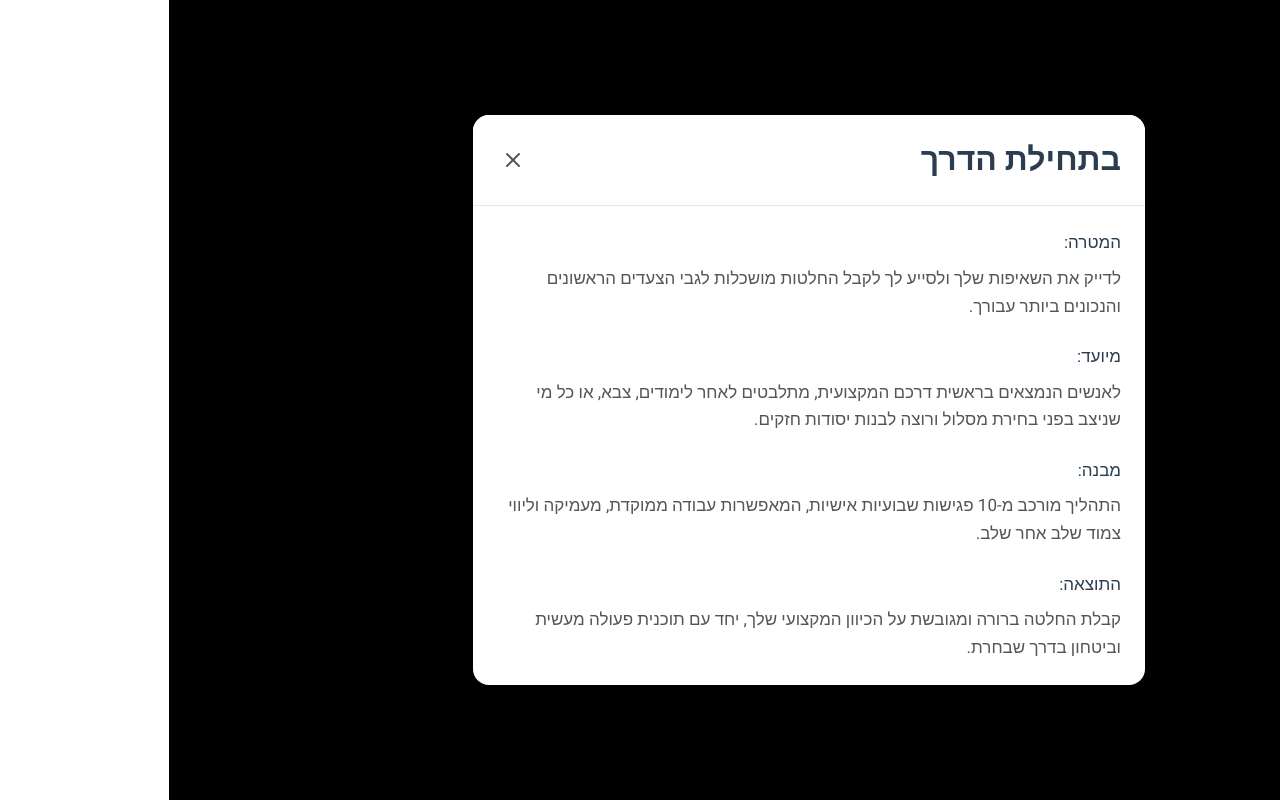
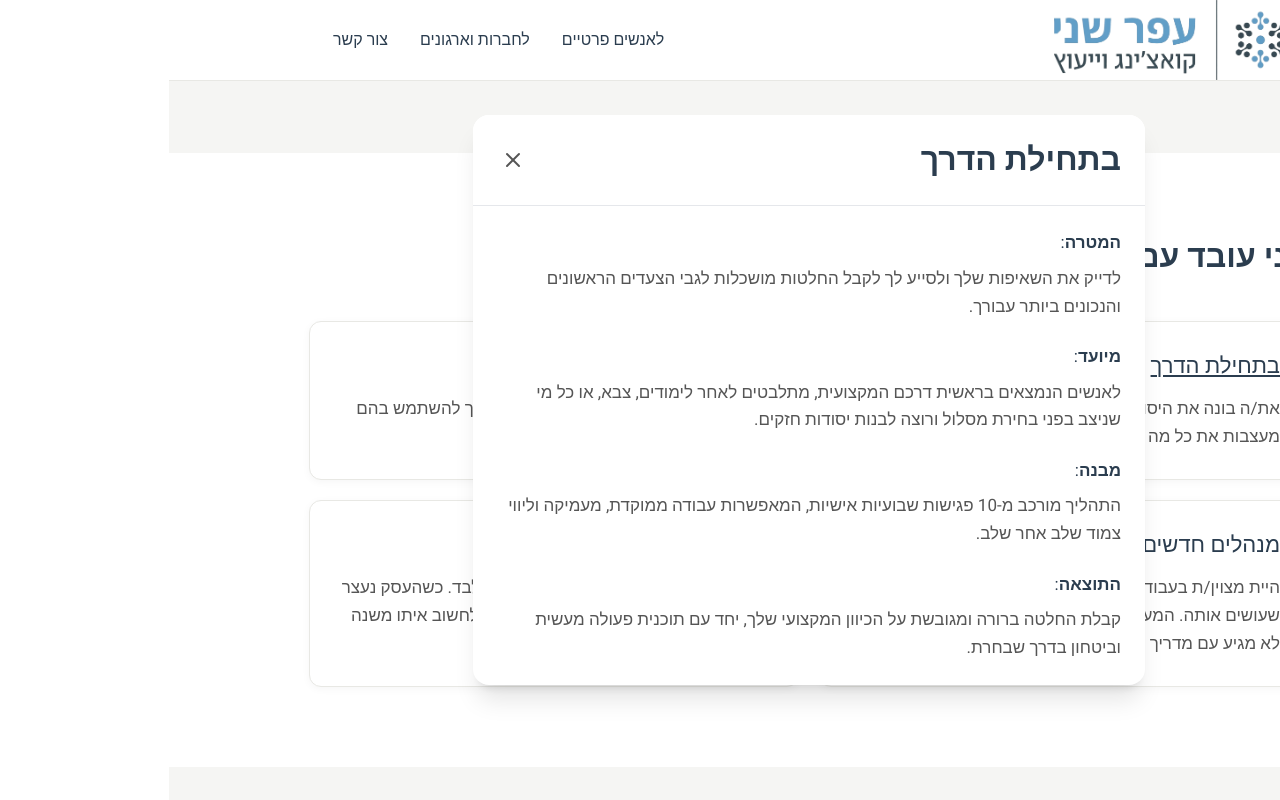
Before and after one commit to shani-ofer/Website-March-2026, a React (Vite) app: page /coaching in a window 1280 px wide. Both pictures are taken after a click on the element 895 px from the left and 1339 px from the top of the page. Shown: the part 939-1739 px from the top of the page. Built offline with nearby package versions, Linux system fonts and the light colour scheme.

Commit message:
Updated Modal.tsx

```diff
--- a/src/components/Modal.tsx
+++ b/src/components/Modal.tsx
@@ -13,9 +13,24 @@ interface ModalProps {
 export function Modal({ isOpen, onClose, title, content }: ModalProps) {
   if (!isOpen) return null;
 
+  const renderTitleWithBold = (titleText: string) => {
+    const colonIndex = titleText.indexOf(':');
+    if (colonIndex === -1) return titleText;
+
+    const firstWord = titleText.substring(0, colonIndex);
+    const rest = titleText.substring(colonIndex);
+
+    return (
+      <>
+        <span className="font-bold">{firstWord}</span>
+        {rest}
+      </>
+    );
+  };
+
   return (
-    <div className="fixed inset-0 bg-black bg-opacity-50 z-50 flex items-center justify-center p-4">
-      <div className="bg-white rounded-2xl max-w-2xl w-full max-h-[90vh] overflow-y-auto shadow-xl">
+    <div className="fixed inset-0 z-50 flex items-center justify-center p-4 bg-transparent pointer-events-none">
+      <div className="bg-white rounded-2xl max-w-2xl w-full max-h-[90vh] overflow-y-auto shadow-xl pointer-events-auto">
         <div className="sticky top-0 bg-white border-b border-gray-200 p-6 flex items-center justify-between">
           <h2 className="text-deep-navy text-2xl">{title}</h2>
           <button
@@ -30,7 +45,9 @@ export function Modal({ isOpen, onClose, title, content }: ModalProps) {
         <div className="p-6 space-y-6">
           {content.map((section, index) => (
             <div key={index} className="space-y-2">
-              <p className="text-deep-navy font-bold text-lg font-bold">{section.title}</p>
+              <p className="text-deep-navy text-lg">
+                {renderTitleWithBold(section.title)}
+              </p>
               <p className="text-[#555] body-text leading-relaxed">{section.text}</p>
             </div>
           ))}
```
